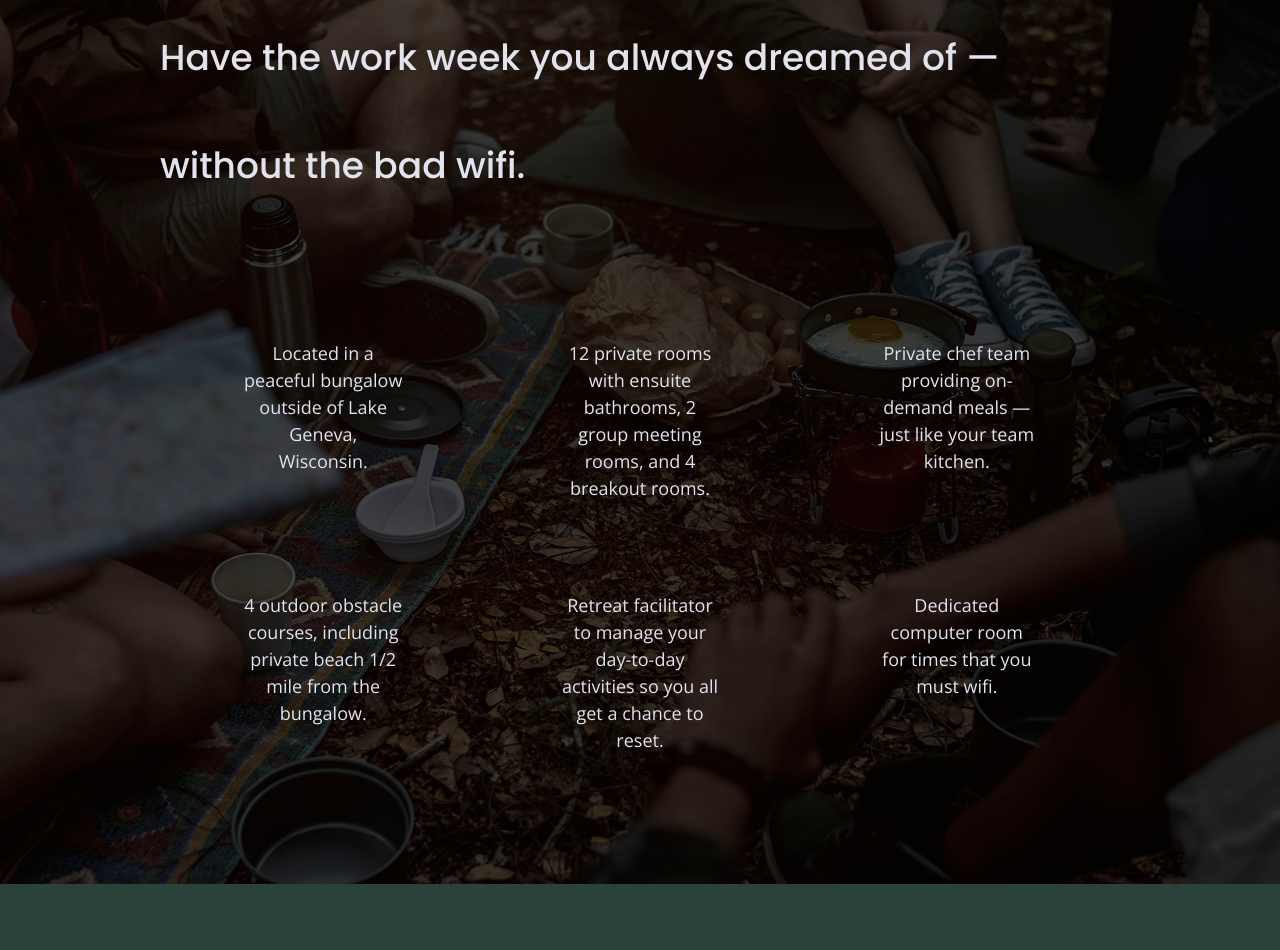
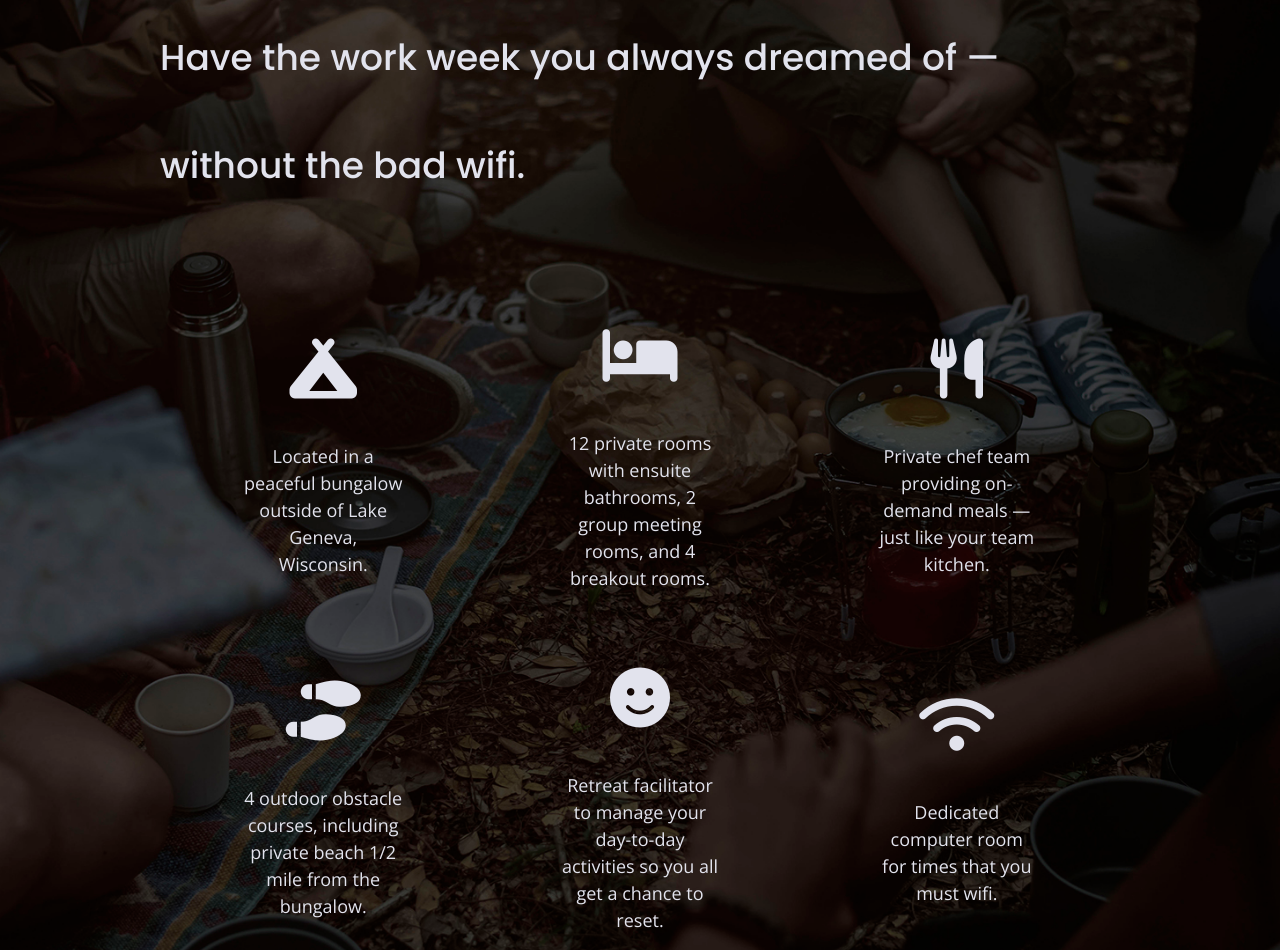
Before and after one commit to crtang/unplugged, a website built with Parcel: page index.html in a window 1280 px wide. Shown: the part 915-1865 px from the top of the page. Built offline with nearby package versions, Linux system fonts and the light colour scheme.

Commit message:
Added features icons

```diff
--- a/css/main.css
+++ b/css/main.css
@@ -316,13 +316,14 @@ textarea {
 
   .features article {
     width: 60%;
+    text-align: center;
     margin: 30px 0;
   }
 
   .features .features-items {
     display: flex;
     justify-content: center;
-    align-items: flex-start;
+    align-items: center;
     flex-flow: row wrap;
   }
 
--- a/index.html
+++ b/index.html
@@ -17,6 +17,7 @@
   <!-- Place favicon.ico in the root directory -->
   <!-- Google Fonts -->
   <link href="https://fonts.googleapis.com/css?family=Open+Sans:400,700|Poppins:500,700" rel="stylesheet">
+  <script src="https://kit.fontawesome.com/7eb4c0bf0b.js" crossorigin="anonymous"></script>
 
   <link rel="stylesheet" href="css/normalize.css">
   <link rel="stylesheet" href="css/main.css">
@@ -86,42 +87,54 @@
 
         <div class="features-items">
           <article>
-            <p class="fontawesome-icon"></p>
+            <p class="fontawesome-icon">
+              <i class="fas fa-campground"></i>
+            </p>
             <p class="features-item-description">
               Located in a peaceful bungalow outside of Lake Geneva, Wisconsin.
             </p>
           </article>
 
           <article>
-            <p class="fontawesome-icon"></p>
+            <p class="fontawesome-icon">
+              <i class="fas fa-bed"></i>
+            </p>
             <p class="features-item-description">
               12 private rooms with ensuite bathrooms, 2 group meeting rooms, and 4 breakout rooms.
             </p>
           </article>
 
           <article>
-            <p class="fontawesome-icon"></p>
+            <p class="fontawesome-icon">
+              <i class="fas fa-utensils"></i>
+            </p>
             <p class="features-item-description">
               Private chef team providing on-demand meals — just like your team kitchen.
             </p>
           </article>
 
           <article>
-            <p class="fontawesome-icon"></p>
+            <p class="fontawesome-icon">
+              <i class="fas fa-shoe-prints"></i>
+            </p>
             <p class="features-item-description">
               4 outdoor obstacle courses, including private beach 1/2 mile from the bungalow.
             </p>
           </article>
 
           <article>
-            <p class="fontawesome-icon"></p>
+            <p class="fontawesome-icon">
+              <i class="fas fa-smile"></i>
+            </p>
             <p class="features-item-description">
               Retreat facilitator to manage your day-to-day activities so you all get a chance to reset.
             </p>
           </article>
 
           <article>
-            <p class="fontawesome-icon"></p>
+            <p class="fontawesome-icon">
+              <i class="fas fa-wifi"></i>
+            </p>
             <p class="features-item-description">
               Dedicated computer room for times that you must wifi.
             </p>
```
Also changed, not shown: about/index.html (+1 -0 lines), faq/index.html (+1 -0 lines).
